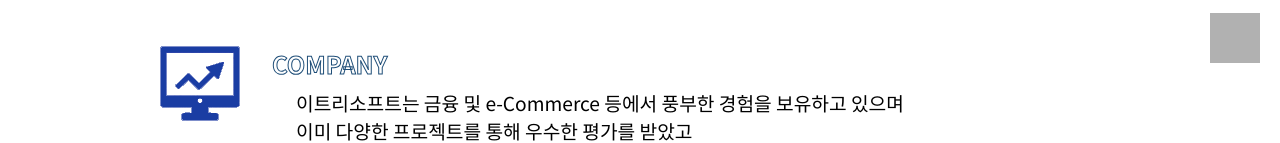
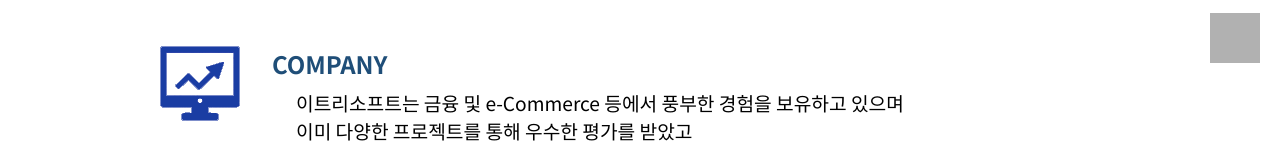
Before and after one commit to etree-rnd/etree-rnd.github.io, a React (Create React App) app: page / in a window 1280 px wide. Shown: the part 657-800 px from the top of the page. Built offline with nearby package versions, Linux system fonts and the light colour scheme; grey boxes are pictures that could not be loaded.

Commit message:
홈 화면에 메뉴 타이틀 외곽선 제거 및 글자색 변경

```diff
--- a/src/components/home/MenuSection.module.css
+++ b/src/components/home/MenuSection.module.css
@@ -15,12 +15,10 @@
 .menuTitle {
     font-size: 1.5rem;
     font-weight: var(--font-bold);
-    color: var(--white-color);
+    color: var(--navy-blue-color);
     margin-bottom: 0.5rem;
-    -webkit-text-stroke: 1px var(--navy-blue-color);
     & > a:link, > a:visited {
-        color: var(--white-color);
-        -webkit-text-stroke: 1px var(--navy-blue-color);
+        color: var(--navy-blue-color);
     }
     & > a:hover {
         color: var(--navy-blue-color);
```
